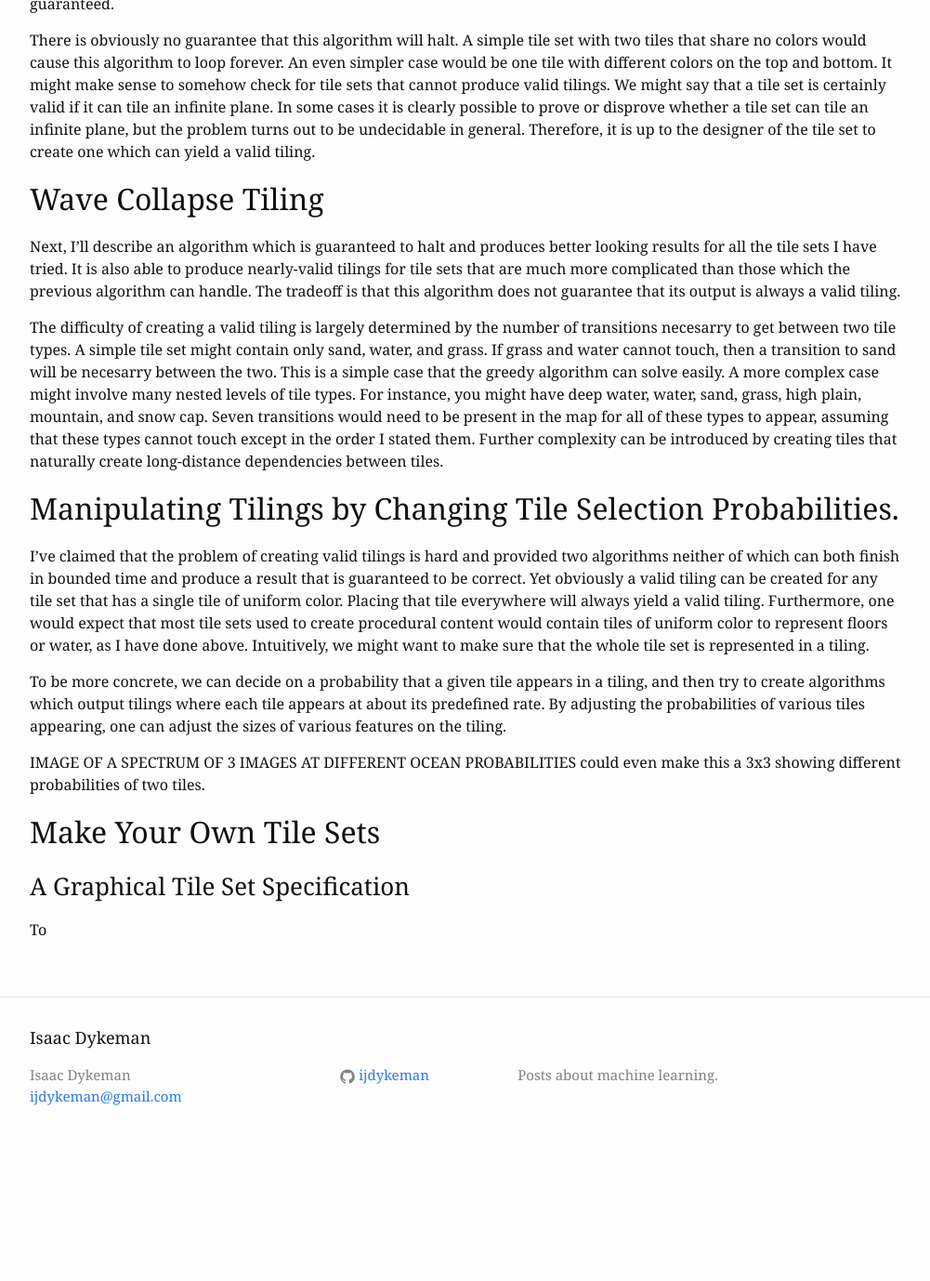
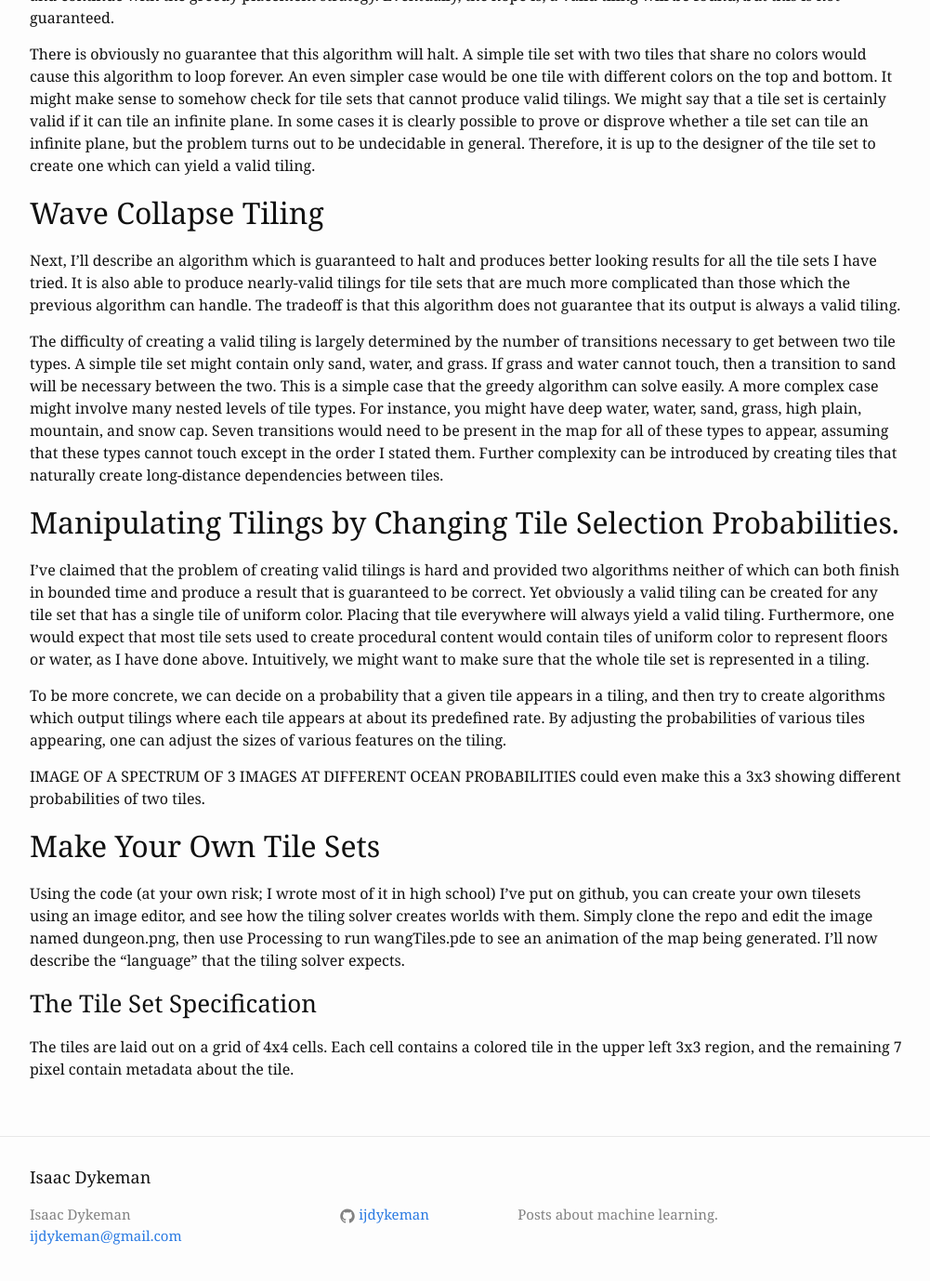
Before and after one commit to IJDykeman/ijdykeman.github.io, a Jekyll site: the page built from _posts/2017-10-16-wang-tile-procedural-generation.markdown, in a window 1280 px wide and 1400 px high, scrolled down 2259 px. Shown: the top 1378 px of the window at 93% size, without its empty margins (138-1139 px from the left). Built offline with Jekyll 4.4.1, drawn with Linux system fonts in a browser that asks for light colours; before the commit the page ends 3509 px from its top, so only the background shows below that; some of the changed text lies outside the part shown.

Commit message:
wang tiles prose

```diff
--- a/_posts/2017-10-16-wang-tile-procedural-generation.markdown
+++ b/_posts/2017-10-16-wang-tile-procedural-generation.markdown
@@ -14,6 +14,7 @@ In this post, I'll describe the two algorithms I came up with for creating compl
 A tile set is a collection of 3 by 3 grids of colors.  A collection of tiles might look like this:
 
 ![latent space diagram]({{ site.url }}/assets/wang_tiles/dungeon_tileset.png)
+
 *This set of tiles is the only information needed to describe the generation of the world in the video above.*
 
 
@@ -44,7 +45,7 @@ There is obviously no guarantee that this algorithm will halt.  A simple tile se
 
 Next, I'll describe an algorithm which is guaranteed to halt and produces better looking results for all the tile sets I have tried.  It is also able to produce nearly-valid tilings for tile sets that are much more complicated than those which the previous algorithm can handle.  The tradeoff is that this algorithm does not guarantee that its output is always a valid tiling.
 
-The difficulty of creating a valid tiling is largely determined by the number of transitions necesarry to get between two tile types.  A simple tile set might contain only sand, water, and grass.  If grass and water cannot touch, then a transition to sand will be necesarry between the two.  This is a simple case that the greedy algorithm can solve easily.  A more complex case might involve many nested levels of tile types.  For instance, you might have deep water, water, sand, grass, high plain, mountain, and snow cap.  Seven transitions would need to be present in the map for all of these types to appear, assuming that these types cannot touch except in the order I stated them.  Further complexity can be introduced by creating tiles that naturally create long-distance dependencies between tiles.
+The difficulty of creating a valid tiling is largely determined by the number of transitions necessary to get between two tile types.  A simple tile set might contain only sand, water, and grass.  If grass and water cannot touch, then a transition to sand will be necessary between the two.  This is a simple case that the greedy algorithm can solve easily.  A more complex case might involve many nested levels of tile types.  For instance, you might have deep water, water, sand, grass, high plain, mountain, and snow cap.  Seven transitions would need to be present in the map for all of these types to appear, assuming that these types cannot touch except in the order I stated them.  Further complexity can be introduced by creating tiles that naturally create long-distance dependencies between tiles.
 
 
 
@@ -59,6 +60,8 @@ IMAGE OF A SPECTRUM OF 3 IMAGES AT DIFFERENT OCEAN PROBABILITIES
 
 ## Make Your Own Tile Sets
 
-### A Graphical Tile Set Specification
+Using the code (at your own risk; I wrote most of it in high school) I've put on github, you can create your own tilesets using an image editor, and see how the tiling solver creates worlds with them.  Simply clone the repo and edit the image named dungeon.png, then use Processing to run wangTiles.pde to see an animation of the map being generated. I'll now describe the "language" that the tiling solver expects.
 
-To
+### The Tile Set Specification
+
+The tiles are laid out on a grid of 4x4 cells.  Each cell contains a colored tile in the upper left 3x3 region, and the remaining 7 pixel contain metadata about the tile.
```
Also changed, not shown: other parts of _posts/2017-10-16-wang-tile-procedural-generation.markdown (+1 -1 lines).
